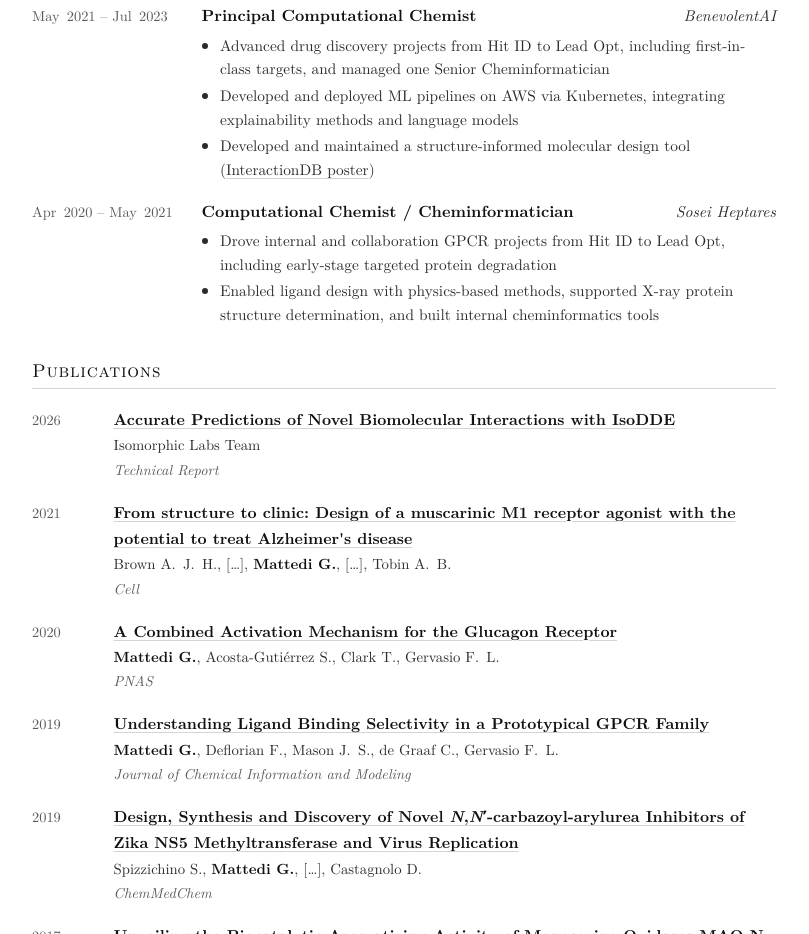
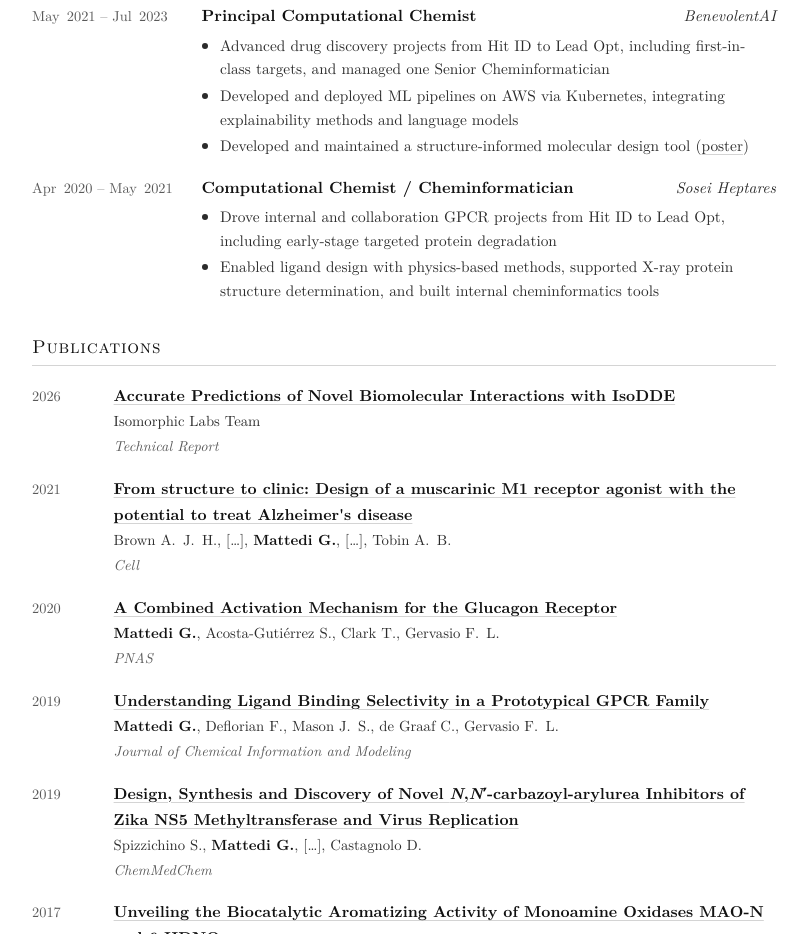
Before and after one commit to gmattedi/gmattedi.github.io, a plain HTML site: page index.html in a window 1280 px wide. Shown: the part 793-1727 px from the top of the page, without its empty margins (236-1045 px from the left). Drawn offline with Linux system fonts and the light colour scheme.

Commit message:
chore(cv): shorten BenevolentAI poster link text

```diff
--- a/index.html
+++ b/index.html
@@ -125,7 +125,7 @@
             <ul>
               <li>Advanced drug discovery projects from Hit ID to Lead Opt, including first-in-class targets, and managed one Senior Cheminformatician</li>
               <li>Developed and deployed ML pipelines on AWS via Kubernetes, integrating explainability methods and language models</li>
-              <li>Developed and maintained a structure-informed molecular design tool (<a id="link-interactiondb" href="https://github.com/gmattedi/presentations/blob/88419fb54adb31ea1db731b6827faff57f740420/2023-06-Sheffield-InteractionDB.pdf" rel="noopener noreferrer">InteractionDB poster</a>)</li>
+              <li>Developed and maintained a structure-informed molecular design tool (<a id="link-interactiondb" href="https://github.com/gmattedi/presentations/blob/88419fb54adb31ea1db731b6827faff57f740420/2023-06-Sheffield-InteractionDB.pdf" rel="noopener noreferrer">poster</a>)</li>
             </ul>
           </div>
         </article>
```
